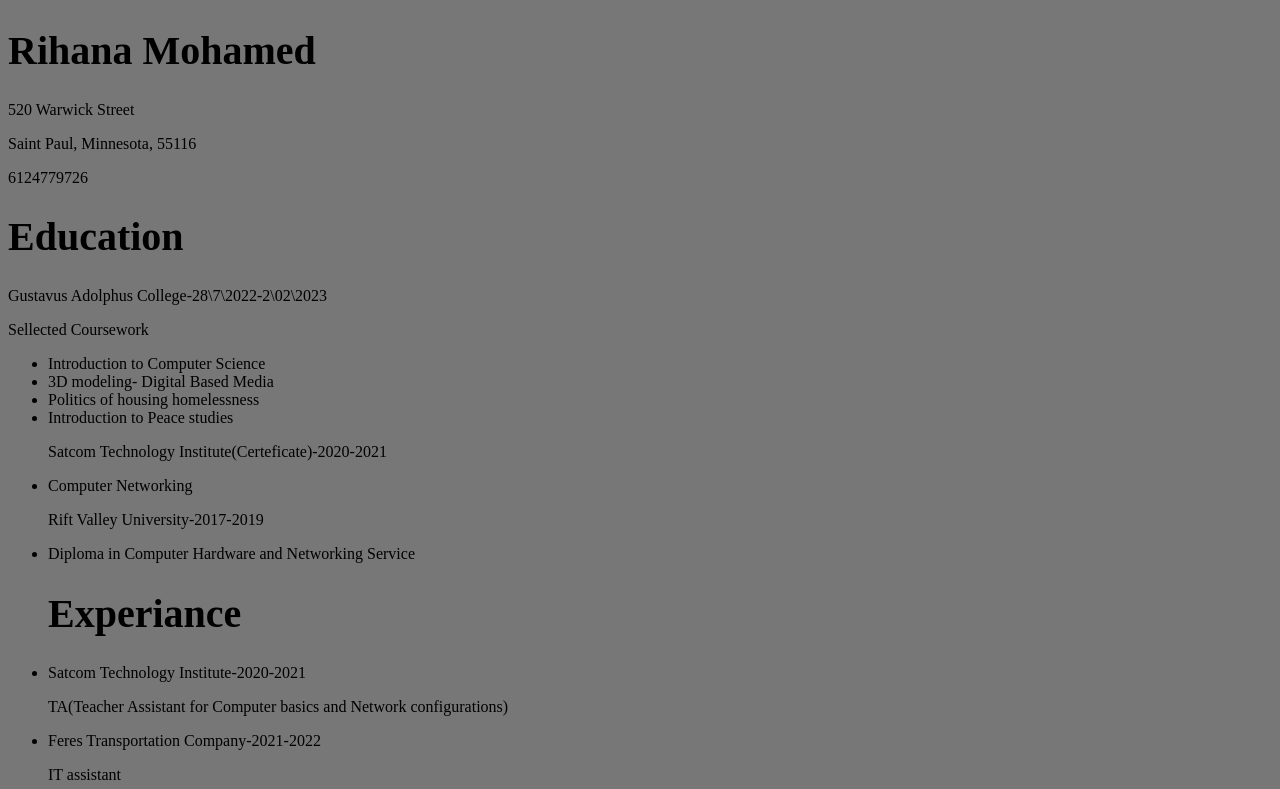
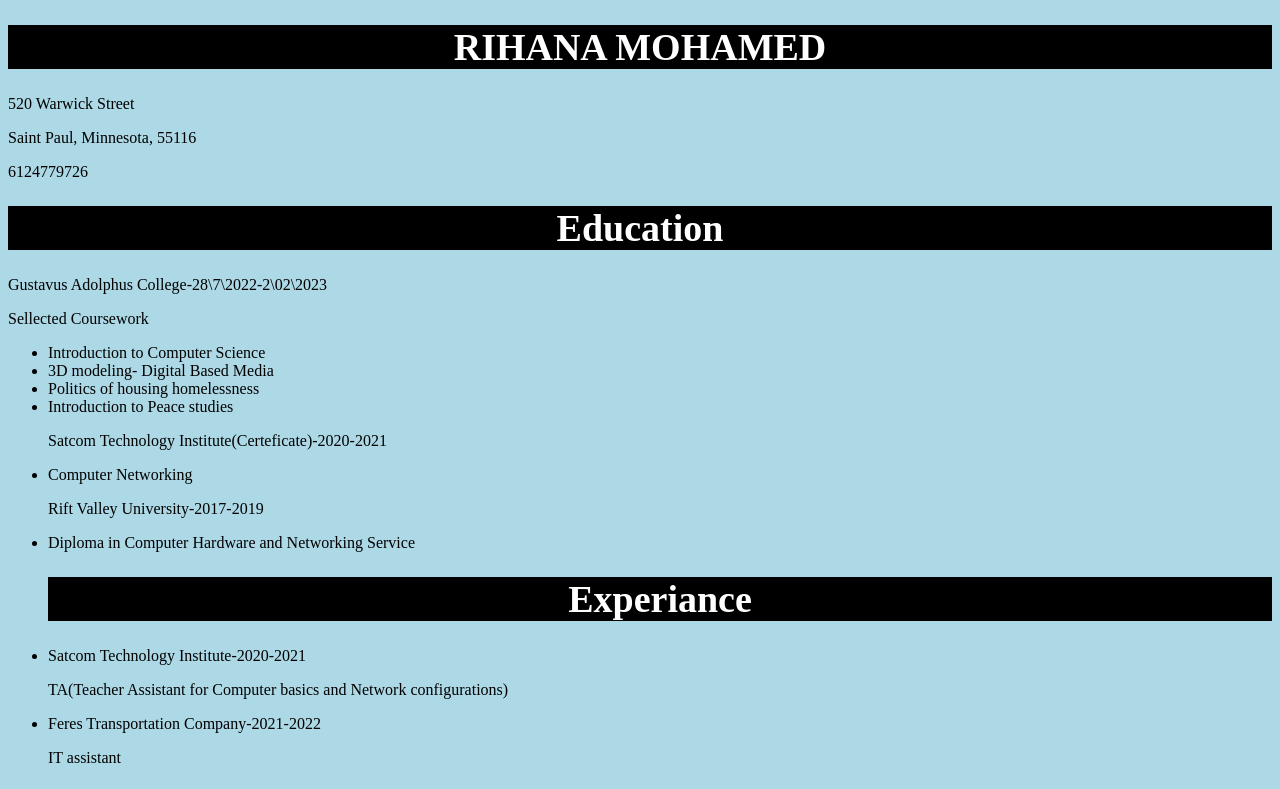
Before and after one commit to rihana-SE/Resume, a plain HTML site: page index.html in a window 1280 px wide. Shown: the top 789 px of the page. Drawn offline with Linux system fonts and the light colour scheme.

Commit message:
Update style.css

```diff
--- a/style.css
+++ b/style.css
@@ -1,6 +1,21 @@
-body {
-  background-color:#777;
+body{
+  background-color:lightblue;
+}
+h1{
+  font-size:38px;
+  color: white;
+  text-align: center;
+  background:black;
 
 }
-h1{
-  font-size:40px;
+footer.{
+  background:black
+}
+
+.Name{
+  text-transform:uppercase;
+}
+.footer{
+  background:black;
+  color:white
+}
```
